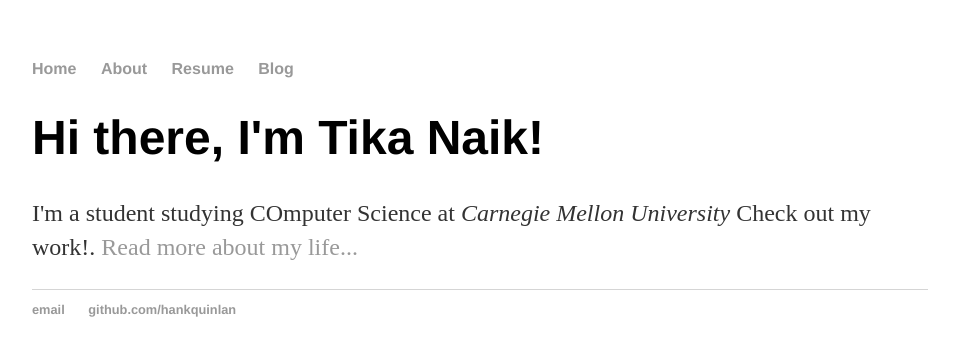
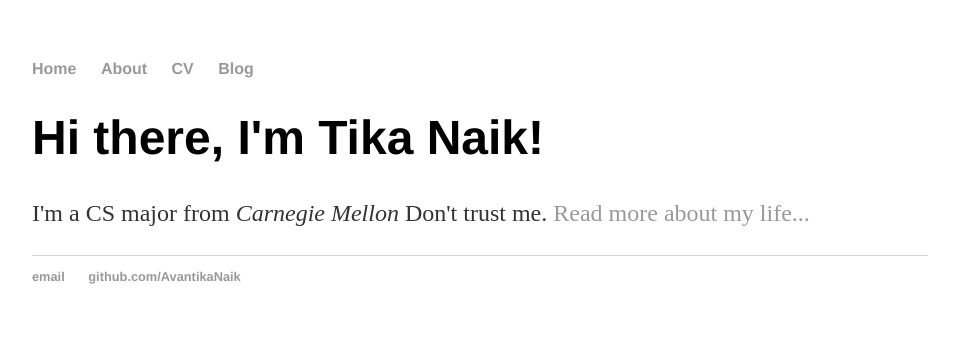
Before and after one commit to AvantikaNaik/AvantikaNaik.github.io, a Jekyll site: the page built from index.html, in a window 1280 px wide. Shown: the top 356 px of the page, without its empty margins (160-1119 px from the left). Built offline with Jekyll 4.4.1, drawn with Linux system fonts in a browser that asks for light colours.

Commit message:
Update index.html

```diff
--- a/index.html
+++ b/index.html
@@ -1,30 +1,8 @@
-<!DOCTYPE html>
-<html>
-	<head>
-		<title>Avantika Naik</title>
-		<!-- link to main stylesheet -->
-		<link rel="stylesheet" type="text/css" href="/css/main.css">
-	</head>
-	<body>
-		<nav>
-    		<ul>
-        		<li><a href="/">Home</a></li>
-	        	<li><a href="/about">About</a></li>
-        		<li><a href="/cv">Resume</a></li>
-        		<li><a href="/blog">Blog</a></li>
-    		</ul>
-		</nav>
-		<div class="container">
-    		<div class="blurb">
-        		<h1>Hi there, I'm Tika Naik!</h1>
-				<p>I'm a student studying COmputer Science at <em>Carnegie Mellon University</em> Check out my work!. <a href="/about">Read more about my life...</a></p>
-    		</div><!-- /.blurb -->
-		</div><!-- /.container -->
-		<footer>
-    		<ul>
-        		<li><a href="mailto:hankquinlanhub@gmail.com">email</a></li>
-        		<li><a href="https://github.com/hankquinlan">github.com/hankquinlan</a></li>
-			</ul>
-		</footer>
-	</body>
-</html>
+---
+layout: default
+title: Avantika Naik
+---
+<div class="blurb">
+	<h1>Hi there, I'm Tika Naik!</h1>
+	<p>I'm a CS major from <em>Carnegie Mellon </em> Don't trust me. <a href="/about">Read more about my life...</a></p>
+</div><!-- /.blurb -->
```
